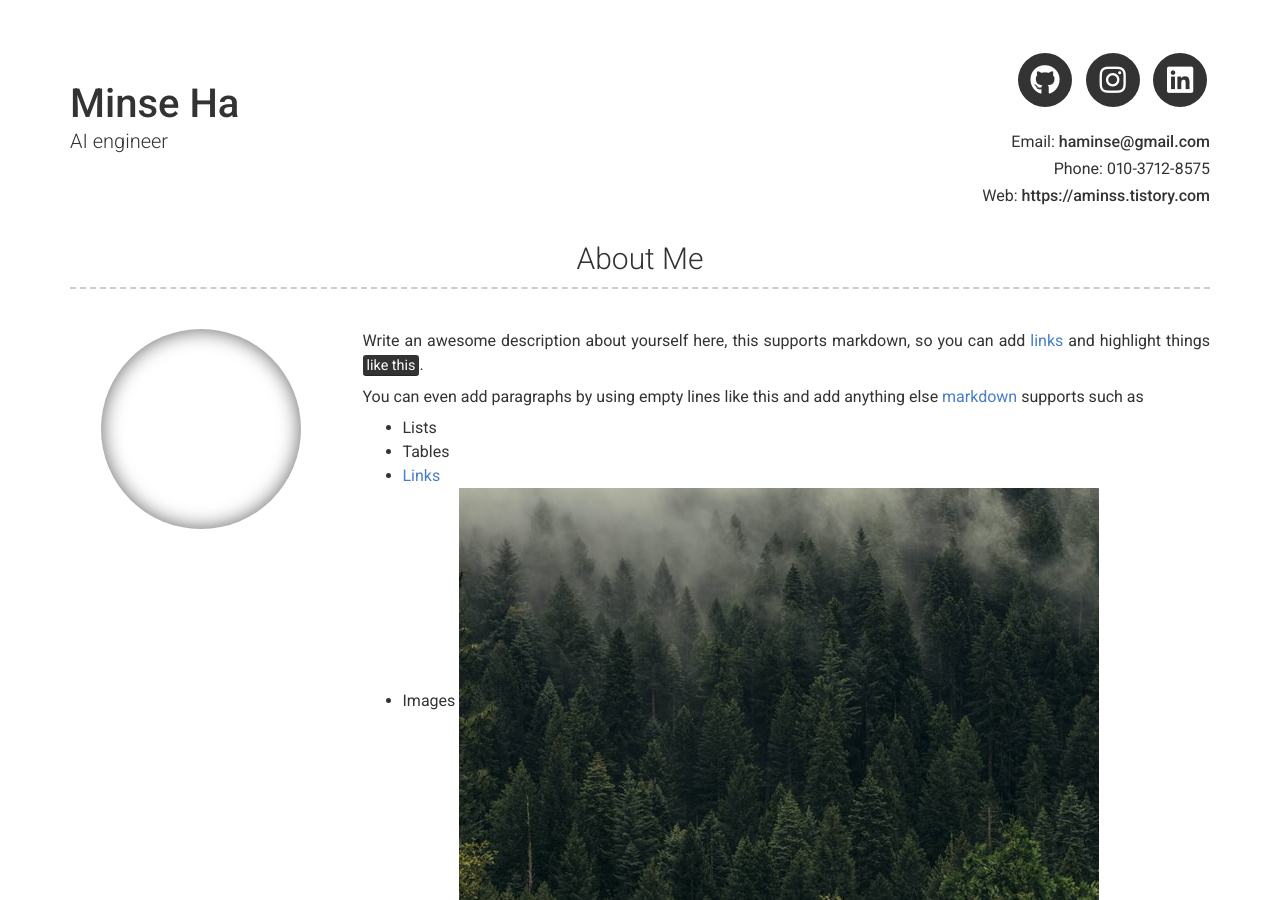
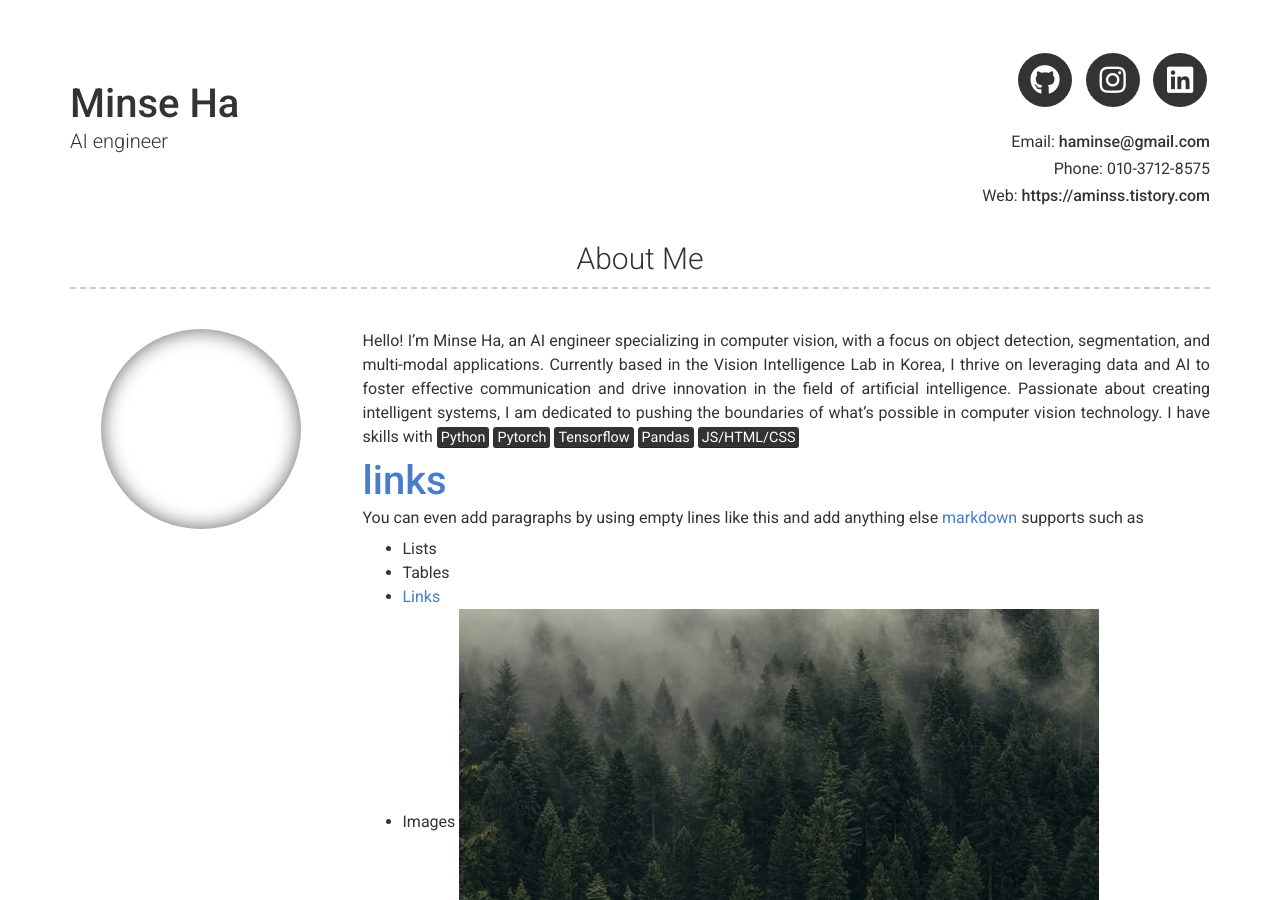
Before and after one commit to haminse/Resume, a Jekyll site: the page built from index.md, in a window 1280 px wide and 900 px high. Built offline with Jekyll 4.4.1, drawn with Linux system fonts in a browser that asks for light colours; nearby versions of some CDN libraries.

Commit message:
check html again2

```diff
--- a/_config.yml
+++ b/_config.yml
@@ -52,7 +52,11 @@ linkedin_username: haminse
 # about_title: About Me (Use this to override about section title)
 about_profile_image: Directory of profile image (eg. images/profile.jpg)
 about_content: | # this will include new lines to allow paragraphs
-  Write an awesome description about yourself here, this supports markdown, so you can add [links](http://foobar.com) and highlight things <mark>like this</mark>.
+  Hello! I'm Minse Ha, an AI engineer specializing in computer vision, with a focus on object detection, segmentation, and multi-modal applications.
+  Currently based in the Vision Intelligence Lab in Korea, I thrive on leveraging data and AI to foster effective communication and drive innovation
+  in the field of artificial intelligence. Passionate about creating intelligent systems, I am dedicated to pushing the boundaries of what's possible
+  in computer vision technology. I have skills with <mark>Python</mark> <mark>Pytorch</mark> <mark>Tensorflow</mark> <mark>Pandas</mark> <mark>JS/HTML/CSS</mark>
+  # [links](http://foobar.com)
 
   You can even add paragraphs by using empty lines like this and add anything else [markdown](https://www.markdownguide.org/getting-started#what-is-markdown) supports such as
     - Lists
```
Also changed, not shown: images/profile.jpg (added).
